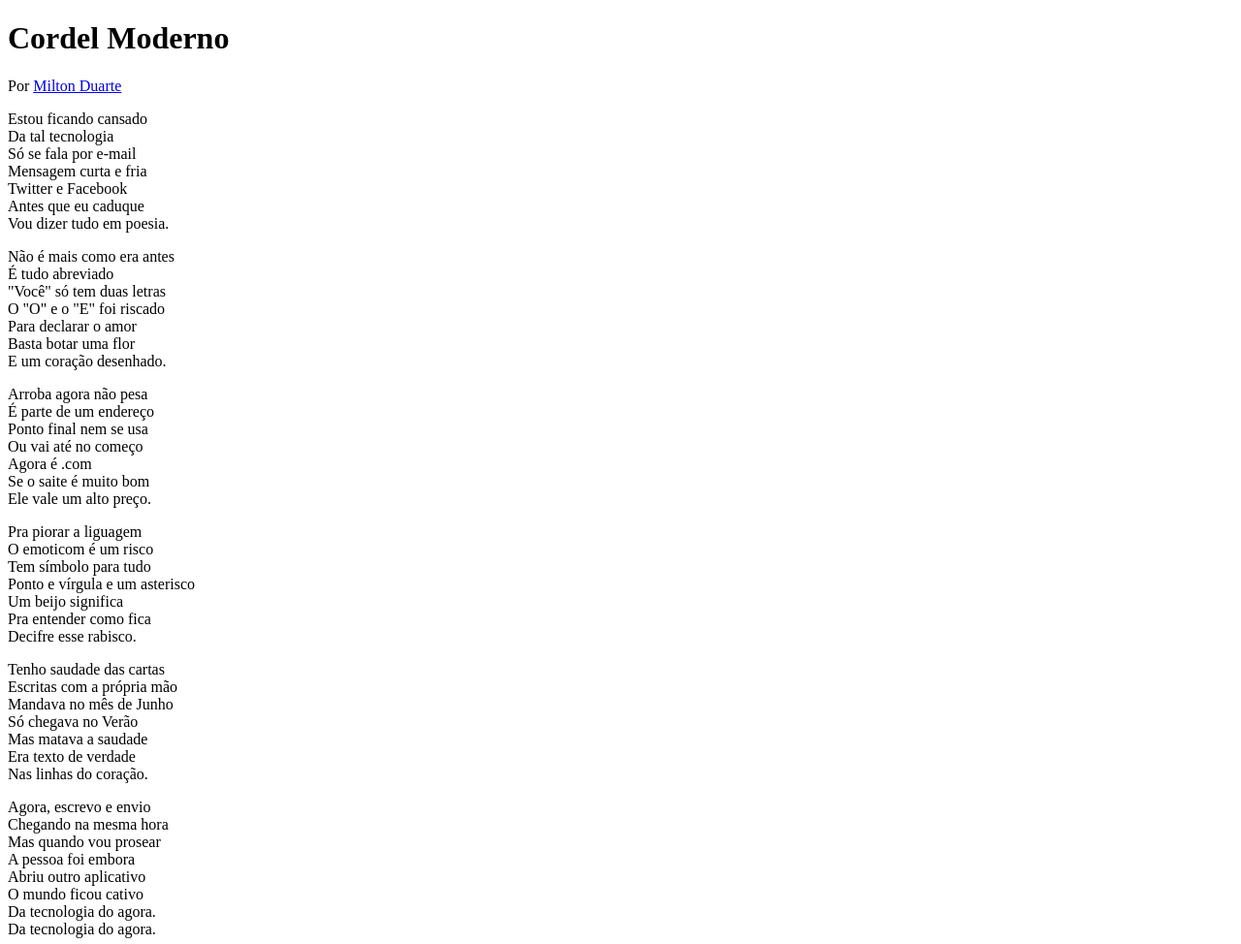
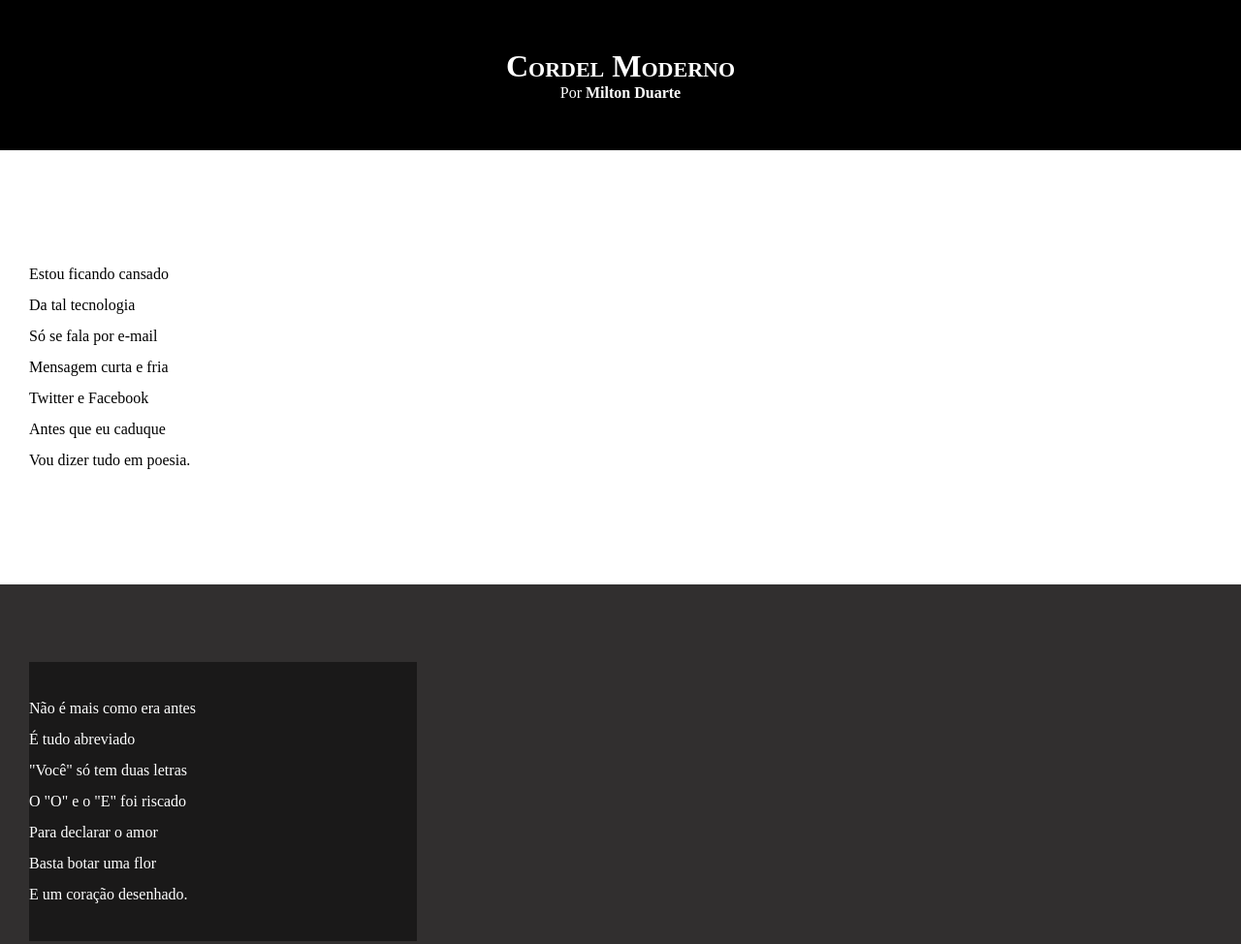
Before and after one commit to raphaelrjrs/html-css, a plain HTML site: page Desafios/d012/index.html in a window 1280 px wide. Shown: the top 974 px of the page at 97% size. Drawn offline with Linux system fonts and the light colour scheme.

Commit message:
atualizei o desafio 012

```diff
--- a/Desafios/d012/estilo/style.css
+++ b/Desafios/d012/estilo/style.css
@@ -1 +1,74 @@
 @charset "UTF-8";
+
+* {
+    margin: 0px;
+    padding: 0px;
+}
+
+html, body {
+    min-height: 100vh;
+    background-color: darkgrey;
+}
+
+header {
+    background-color: black;
+    color: white;
+    text-align: center;
+
+}
+
+header > h1 {
+    padding-top: 50px;
+    font-variant: small-caps;
+
+}
+
+header > p {
+    padding-bottom: 50px;
+}
+
+a {
+    color: white;
+    text-decoration: none;
+    font-weight: bolder;
+}
+
+a:hover {
+    text-decoration: underline;
+    color: darkgrey;
+}
+
+section {
+    padding-top: 10vh;
+    padding-bottom: 10vh;
+    line-height: 2em;
+    padding-left: 30px;
+}
+
+section > p {
+
+    padding-top: 4vh;
+    padding-bottom: 4vh;
+}
+
+section.normal {
+    background-color:white ;
+    color: black;
+}
+
+section.imagem {
+    background-color:rgb(49, 47, 47) ;
+    color: white;
+}
+
+section.imagem > p {
+    background-color: rgba(0, 0, 0, 0.473);
+    width: 400px;
+}
+
+footer {
+    background-color: black;
+    color: white;
+    text-align: center;
+    padding: 10px;
+}
--- a/Desafios/d012/index.html
+++ b/Desafios/d012/index.html
@@ -16,7 +16,7 @@
 
     </header>
 
-    <section>
+    <section class="normal">
         <p>
             Estou ficando cansado <br>
             Da tal tecnologia <br>
@@ -30,7 +30,7 @@
 
 
 
-    <section>
+    <section class="imagem">
         <p>
             Não é mais como era antes <br>
             É tudo abreviado <br>
@@ -44,7 +44,7 @@
 
 
 
-    <section>
+    <section class="normal">
 
             <p>
                 Arroba agora não pesa <br>
@@ -70,7 +70,7 @@
 
 
 
-    <section>
+    <section class="imagem">
         <p>
             Tenho saudade das cartas <br>
             Escritas com a própria mão <br>
@@ -84,7 +84,7 @@
 
 
 
-    <section>
+    <section class="normal">
 
             <p>
                 Agora, escrevo e envio <br>
```
